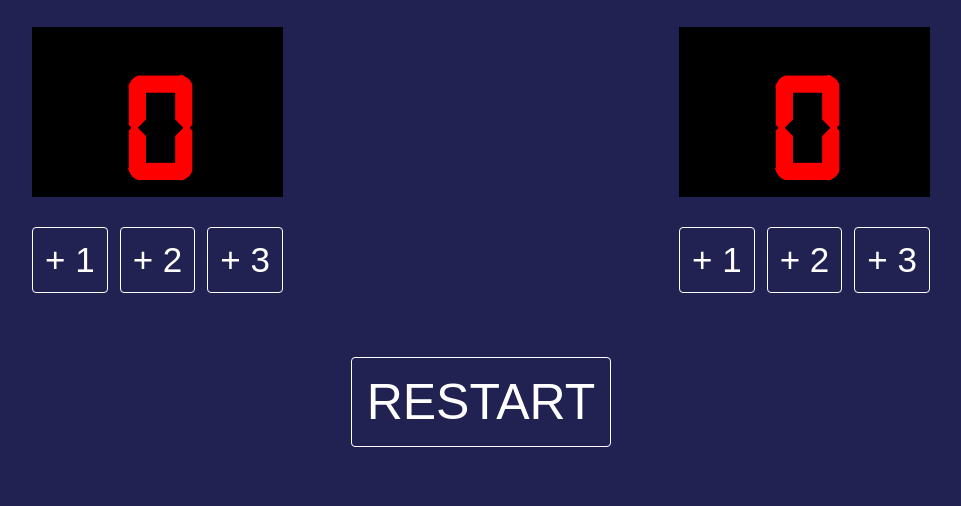
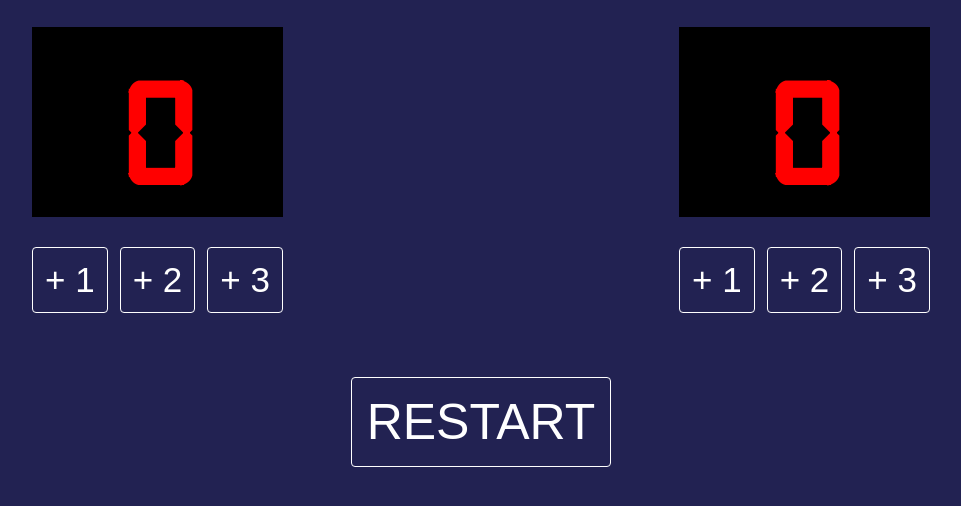
Before and after one commit to nare-mardanyan/scoreboard, a plain HTML site: page index.html in a window 1280 px wide. Shown: the part 188-694 px from the top of the page, without its empty margins (159-1120 px from the left). Drawn offline with Linux system fonts and the light colour scheme.

Commit message:
fixed the padding issue

```diff
--- a/css/style.css
+++ b/css/style.css
@@ -19,7 +19,7 @@ body {
   background-color: black;
   font-size: clamp(60px, 12vw, 150px);
   color: red;
-  padding: 10px clamp(15px, 5vw, 90px);
+  padding: 15px clamp(15px, 5vw, 90px) 25px;
   margin: 30px 0;
   font-family: "score-font";
   line-height: 1;
```
